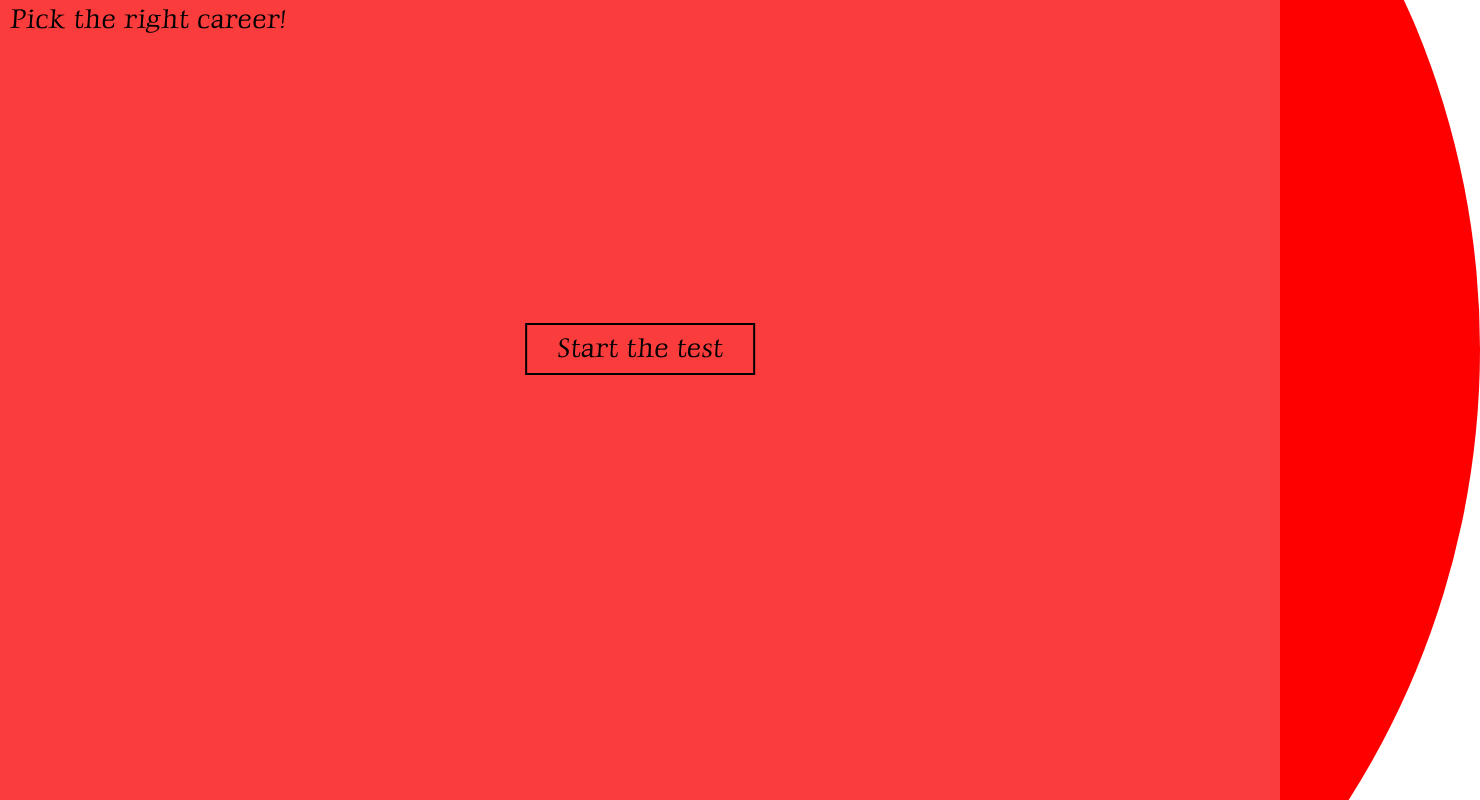
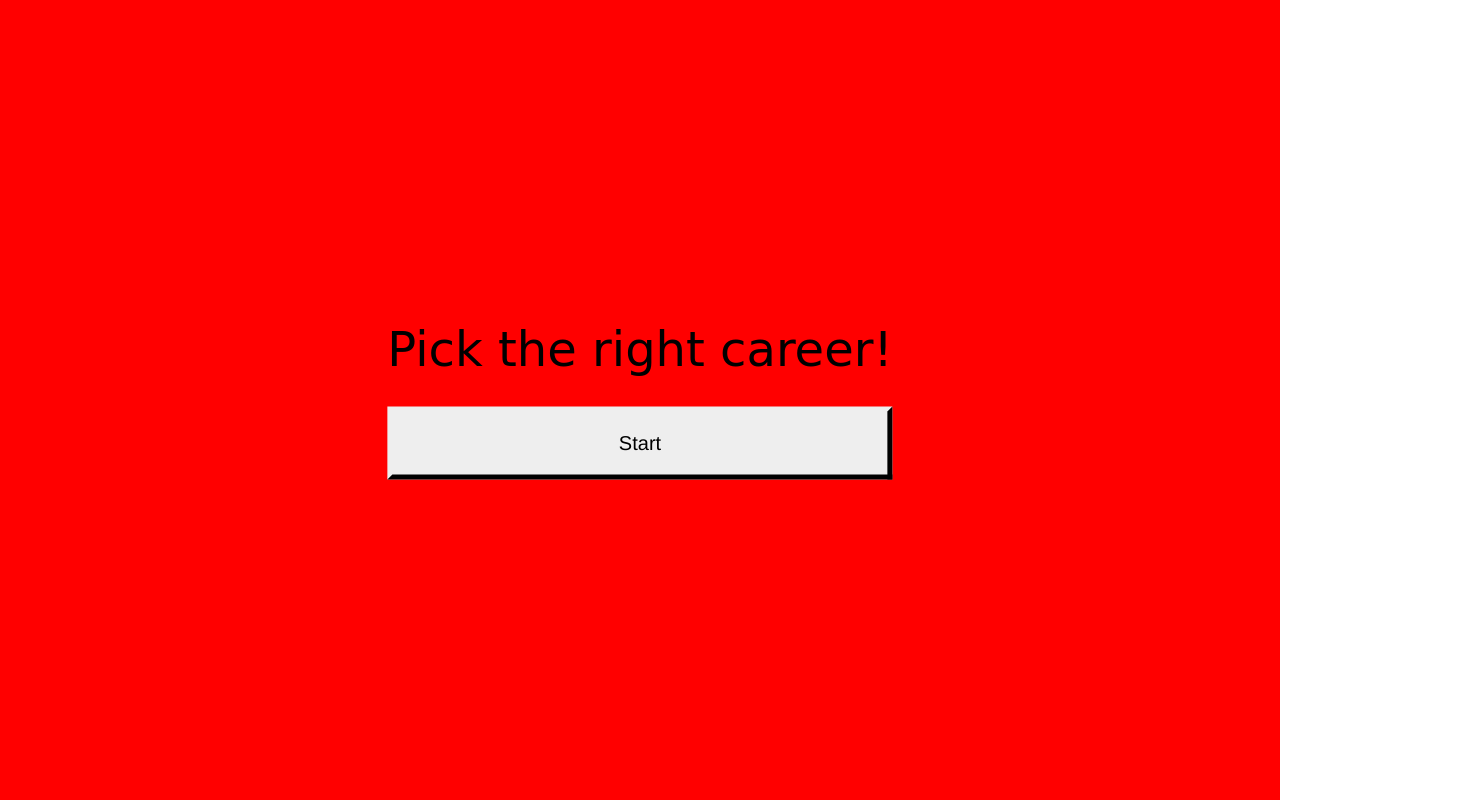
Before and after one commit to weiwanghasbeenused/color-blind, a plain HTML site: page index.html in a window 1280 px wide. Shown: the top 800 px of the page, 1480 px wide, since content can reach past the window. Drawn offline with Linux system fonts and the light colour scheme; a web font is replaced by a local one.

Commit message:
add more colors

```diff
--- /dev/null
+++ b/assets/js/colors.js
@@ -0,0 +1,197 @@
+var color_options = [
+	{ name:'blue', code: '#0000fff', hue: 'dark'},
+	{ name:'red', code: '#ff0000', hue: 'dark'},
+	{ name:'pink', code: '#FFC0CB', hue: 'light'},
+	{ name:'green', code: '#00ff00', hue: 'dark'},
+	{ name:'orange', code: '#FFA500', hue: 'light'},
+	{ name:'purple', code: '#800080', hue: 'dark'},
+	{ name:'brown', code: '#A52A2A', hue: 'dark'},
+	{ name:'yellow', code: '#FFFF00', hue: 'light'},
+	{name: "apple", code: "#8DB600", hue: "light"},
+	{name: "almond", code: "#ffebcd", hue: "dark"},
+	{name: "aureolin", code: "#fdee00", hue: "dark"},
+	{name: "blizzard blue", code: "#ace5ee", hue: "dark"},
+	{name: "bole", code: "#79443b", hue: "light"},
+	{name: "university red", code: "#cc0000", hue: "light"},
+	{name: "bondi blue", code: "#0095b6", hue: "light"},
+	{name: "bittersweet", code: "#fe6f5e", hue: "dark"},
+	{name: "bazaar", code: "#98777b", hue: "dark"},
+	{name: "byzantine", code: "#bd33a4", hue: "light"},
+	{name: "bubblegum", code: "#ffc1cc", hue: "dark"},
+	{name: "au lait", code: "#a67b5b", hue: "dark"},
+	{name: "celadon", code: "#ace1af", hue: "dark"},
+	{name: "coral", code: "#ff7f50", hue: "dark"},
+	{name: "cotton candy", code: "#ffbcd9", hue: "dark"},
+	{name: "dark lava", code: "#483c32", hue: "light"},
+	{name: "drab", code: "#967117", hue: "light"},
+	{name: "eggshell", code: "#f0ead6", hue: "dark"},
+	{name: "fawn", code: "#e5aa70", hue: "dark"},
+	{name: "folly", code: "#ff004f", hue: "dark"},
+	{name: "fulvous", code: "#e48400", hue: "light"},
+	{name: "ghost white", code: "#f8f8ff", hue: "dark"},
+	{name: "gainsboro", code: "#dcdcdc", hue: "dark"},
+	{name: "han blue", code: "#446ccf", hue: "dark"},
+	{name: "harvard crimson", code: "#c90016", hue: "light"},
+	{name: "honeydew", code: "#f0fff0", hue: "dark"},
+	{name: "icterine", code: "#fcf75e", hue: "dark"},
+	{name: "international orange", code: "#ff4f00", hue: "dark"},
+	{name: "jasper", code: "#d73b3e", hue: "dark"},
+	{name: "lilac", code: "#c8a2c8", hue: "dark"},
+	{name: "magnolia", code: "#f8f4ff", hue: "dark"},
+	{name: "mantis", code: "#74c365", hue: "light"},
+	{name: "malachite", code: "#0bda51", hue: "light"},
+	{name: "myrtle", code: "#21421e", hue: "light"},
+	{name: "nadeshiko pink", code: "#f6adc6", hue: "dark"},
+	{name: "ochre", code: "#cc7722", hue: "light"},
+	{name: "papaya", code: "#ffc281", hue: "dark"},
+	{name: "patriarch", code: "#800080", hue: "light"},
+	{name: "peridot", code: "#e6e200", hue: "light"},
+	{name: "puce", code: "#cc8899", hue: "dark"},
+	{name: "plum", code: "#dda0dd", hue: "dark"},
+	{name: "ruddy", code: "#ff0028", hue: "light"},
+	{name: "scarlet", code: "#ff2400", hue: "light"},
+	{name: "seashell", code: "#fff5ee", hue: "dark"},
+	{name: "silver", code: "#c0c0c0", hue: "light"},
+	{name: "smalt", code: "#003399", hue: "light"},
+	{name: "umber", code: "#635147", hue: "light"}
+];
+
+// var color_options_raw = `
+// Apple 8DB600
+
+// Almond ffebcd
+
+// Aureolin fdee00
+
+// Blizzard blue ace5ee
+
+// Bole 79443b
+
+// Boston University Red cc0000
+
+// Bondi Blue 0095b6
+
+// Bittersweet fe6f5e
+
+// Bazaar 98777b
+
+// Byzantine bd33a4
+
+// Bubble  e7feff
+
+// Bubblegum ffc1cc
+
+// Café au lait a67b5b
+
+// Celadon ace1af
+
+// Coral ff7f50
+
+// Cotton candy ffbcd9
+
+// Dark lava 483c32
+
+// Drab 967117
+
+// Eggshell f0ead6
+
+// Fawn e5aa70
+
+// Folly ff004f
+
+// Fulvous e48400
+
+// Ghost white f8f8ff
+
+// Gainsboro dcdcdc
+
+// Han blue 446ccf
+
+// Harvard crimson c90016
+
+// Honeydew f0fff0
+
+// Icterine fcf75e
+
+// International orange ff4f00
+
+// Jasper d73b3e
+
+// Lilac c8a2c8
+
+// Magnolia f8f4ff
+
+// Mantis 74c365
+
+// Malachite 0bda51
+
+// Myrtle 21421e
+
+// Nadeshiko pink f6adc6
+
+// Ochre cc7722
+
+// Papaya ffc281
+// Patriarch 800080
+
+// Peridot e6e200
+
+// Puce cc8899
+
+// Plum dda0dd
+
+// Ruddy ff0028
+
+// Scarlet ff2400
+
+// Seashell fff5ee
+
+// Silver c0c0c0
+
+// Smalt 003399
+
+// Umber 635147
+// `;
+// const pattern = /([A-Za-z]+\s?[A-Za-z]+)\s([A-Fa-f0-9]+)\s*[\r\n]+/g;
+// const found = [...color_options_raw.matchAll(pattern)];
+// const idx_last = found.length - 1;
+// var json = '[';
+// var sixteenToTen = {
+// 	0: 0,
+// 	1: 1,
+// 	2: 2,
+// 	3: 3,
+// 	4: 4,
+// 	5: 5,
+// 	6: 6,
+// 	7: 7,
+// 	8: 8,
+// 	9: 9,
+// 	A: 10,
+// 	B: 11,
+// 	C: 12,
+// 	D: 13,
+// 	E: 14,
+// 	F: 15
+// };
+
+// found.forEach((arr, i)=>{
+// 	let name = arr[1];
+// 	let code = arr[2];
+// 	let code_arr = code.split('');
+// 	var hue = 0;
+// 	code_arr.forEach( (digit, j)=>{
+// 		hue += sixteenToTen[digit.toUpperCase()];
+// 	});
+// 	if(hue > 44)
+// 		hue = 'dark';
+// 	else
+// 		hue = 'light';
+// 	json += '{name: "' + name.toLowerCase() + '", code: "#'+code+'", hue: "' + hue + '"}';
+// 	if(i != idx_last)
+// 	{
+// 		json += ',\n';
+// 	}
+// });
+// json+= ']';
+// console.log(json);
--- a/index.html
+++ b/index.html
@@ -2,16 +2,23 @@
 <html>
 	<head>
 		<title>Aptitude Test</title>
-		<link rel="stylesheet" href="assets/fonts/fonts.css">
-		<script type="text/javascript" src="assets/js/screenfull.min.js"></script>
+		<link rel="preconnect" href="https://fonts.googleapis.com">
+		<link rel="preconnect" href="https://fonts.gstatic.com" crossorigin>
+		<link href="https://fonts.googleapis.com/css2?family=Luxurious+Roman&display=swap" rel="stylesheet">
+		<script src="assets/js/colors.js"></script>
 	</head>
-	<body class="viewing-welcome">
+	<body class="">
+		<div id="main-container" class="viewing-welcome">
+			<!-- <div id="mask"></div> -->
+			<div id="progression-container"><div id="progression">1</div><div id="step-total">3</div></div>
+			<h1 id="prompt" class="lux">What color is this? </h1>
+			<div id ="container">
 
-		<div id="mask"></div>
-		<div id ="container">
-			<h1 id="title">Pick the right career!</h1>
-			<main id="main">
-				<div id="welcome-btn">Start the test</div>
+				<div id="cb-main">
+					<div id="welcome-container">
+						<h1 id="title" class="lux">Pick the right career!</h1>
+						<div id="welcome-btn" class="btn">Start</div>
+					</div>
 					<div id="object-container">
 						<div id="object"></div>
 					</div>
@@ -19,20 +26,42 @@
 						<h1>Sorry, you shouldn't <span id="occupation-wrong"></span>!</h1>
 						<h3>Maybe an artist?</h3>
 					</div>
-			</main>
+				</div>
 				<ul id="option-container">
 					<li class="option-wrapper"><div class="option btn">1</div></li>
 					<li class="option-wrapper"><div class="option btn">2</div></li>
 					<li class="option-wrapper"><div class="option btn">3</div></li>
 					<li class="option-wrapper"><div class="option btn">4</div></li>
 				</ul>
+
+			</div>
 			<div id="next-btn" class="btn">Try again</div>
 		</div>
-	</body>
-</html>
 		<style>
+			/*@font-face {
+			    font-family: 'luxurious_romanregular';
+			    src: url('luxuriousroman-regular-webfont.woff2') format('woff2'),
+			         url('luxuriousroman-regular-webfont.woff') format('woff'),
+			         url('luxuriousroman-regular-webfont.ttf') format('truetype');
+			    font-weight: normal;
+			    font-style: normal;
+
+			}*/
+
+
+
+
+			@font-face {
+			    font-family: 'neonderthawregular';
+			    src: url('neonderthaw-regular-webfont.woff2') format('woff2'),
+			         url('neonderthaw-regular-webfont.woff') format('woff'),
+			         url('neonderthaw-regular-webfont.ttf') format('truetype');
+			    font-weight: normal;
+			    font-style: normal;
+
+			}
 				*{margin: 0;padding: 0; font-weight: normal;}
-		body{font-family: helvetica, sans-serif;}
+				#main-container{font-family: helvetica, sans-serif; overflow: hidden; width: 100vw; max-width: 100%; position: relative;}
 				ul{list-style: none;}
 				#container
 				{
@@ -43,7 +72,7 @@
 					background-color: #ddd;
 					padding-bottom: 10px;
 				}
-		#main{
+				#cb-main{
 					flex: 1;
 					position: relative;
 				}
@@ -52,11 +81,13 @@
 					display: flex;
 					position: relative;
 					z-index: 10;
+					transition: opacity 1s, transform 1s;
 				}
 				.viewing-result #option-container
 				{
-			opacity: 0;
+					visibility: hidden;
 					pointer-events: none;
+					transition: opacity 0s, transform 0s;
 				}
 				#object-container
 				{
@@ -70,7 +101,19 @@
 					left: 50%;
 					top: 50%;
 					transform: translate(-50%, -50%);
-			transition: filter .75s, backdrop-filter.75s, transform .25s, background-color 1.5s;
+					transition: filter 1s, transform 1s, background-color 1.5s;
+				}
+				.transition #object
+				{
+					transition: filter 0s, transform 1s, background-color 1.5s;
+					-webkit-filter: blur(100px);
+					filter: blur(100px);
+				}
+				.transition #option-container
+				{
+					transition: opacity 0s, transform 0s;
+					opacity: 0;
+					transform: translate(0, 50px);
 				}
 				.viewing-result #object
 				{
@@ -80,19 +123,28 @@
 					filter: blur(100px);
 					transform: translate(-50%, -50%) scale(1.2);
 				}
+				.viewing-welcome #object
+				{
+					transition: filter 1s, transform 0s, background-color 1.5s;
+				}
 				#title
 				{
-			position: fixed;
-			top: 10px;
-			left: 10px;
-			font-family: luxurious_romanregular, serif;
-			font-size: 28px;
-			line-height: 0.75em;
+					/*position: absolute;*/
+					/*top: 20px;*/
+					/*left: 20px;*/
+					font-size: 48px;
+					/*line-height: 0.75em;*/
 					z-index: 1000;
+					opacity: 0;
+					margin-bottom: 30px;
+				}
+				.viewing-welcome #title
+				{
+					opacity: 1;
 				}
 				#and
 				{
-			font-family: neonderthawregular, serif;
+					/*font-family: neonderthawregular, serif;*/
 					font-size: 2em;
 					position: relative;
 					top: 0.2em;
@@ -104,16 +156,16 @@
 					pointer-events: none;
 					position:  absolute;
 					max-width: 560px;
-			left: 50%;
-			top: 50%;
+					left: 50vw;
+					top: 50vh;
 					transform:  translate(-50%, -50%);
-			font-family: luxurious_romanregular, serif;
+					font-family: 'Luxurious Roman', cursive;
 					font-size: 40px;
 					line-height: 2em;
 					text-align: center;
 
 				}
-		body[hue="dark"] #result-container
+				#main-container[hue="dark"] #result-container
 				{
 					color: #ddd;
 				}
@@ -133,7 +185,7 @@
 				.viewing-result #result-container
 				{
 					opacity: 1;
-			transition: opacity 1s 1s;
+					transition: opacity 1s 1.5s;
 				}
 				.option-wrapper
 				{
@@ -182,27 +234,25 @@
 					display: block;
 					left: 0px;
 					bottom: 10px;
-			transition: left 0s 2s;
+					transition: left 0s 2.5s;
 				}
 
-		#welcome-btn
+				#welcome-container
 				{
 					padding: 10px 30px;
-			border: 2px solid #000;
 					position: absolute;
-			top: 50%;
-			left: 50%;
+					top: 50vh;
+					left: 50vw;
 					transform: translate(-50%, -50%);
 					z-index: 1000;
-			cursor: pointer;
-			font-family: luxurious_romanregular, serif;
 					font-size: 28px;
 					opacity: 0;
 					pointer-events: none;
+					text-align: center;
 				}
-		#welcome-btn:hover
+				#welcome-btn
 				{
-			background-color: #fff;
+
 				}
 				#mask
 				{
@@ -212,29 +262,70 @@
 					background-color: #eee;
 					/*opacity: 0.5;*/
 					z-index: 950;
-			position: fixed;
+					position: absolute;
 					opacity: 0;
 					pointer-events: none;
 					transition: opacity 1s;
 				}
 				.viewing-welcome #mask
 				{
-			opacity: .25;
+					opacity: .5;
 					pointer-events: initial;
 				}
-		.viewing-welcome #welcome-btn
+				.viewing-welcome #welcome-container
 				{
 					opacity: 1;
 					pointer-events: initial;
 				}
 				.viewing-welcome #option-container
 				{
-			opacity: 0;
+					visibility: hidden;
 				}
 				.viewing-welcome #object
 				{
 					animation: saver 40s infinite linear;
 					transform: translate(-50%, -50%) scale(3);
+				}
+				.lux{
+					font-family: 'Luxurious Roman', cursive;
+				}
+				#prompt
+				{
+					position: absolute;
+					left: 20px;
+					top: 20px;
+				}
+				.viewing-welcome #prompt,
+				.viewing-result #prompt
+				{
+					opacity: 0;
+				}
+				#progression-container
+				{
+					/*font-weight: 300;*/
+					font-size: 72px;
+					position: absolute;
+					right: 75px;
+				}
+				.viewing-welcome #progression-container,
+				.viewing-result #progression-container
+				{
+					opacity: 0;
+				}
+				#step-total
+				{
+					position: absolute;
+					left: 48px;
+					top: 48px;
+				}
+				#step-total:before
+				{
+					content: '';
+					position: absolute;
+					border-top: 1px solid;
+					border-bottom: 1px solid;
+					width: 120px;
+					transform: translate(-65px, 20px) rotate(-50deg);
 				}
 
 				@keyframes saver {
@@ -244,8 +335,8 @@
 						filter: blur(0);
 					}
 					6.25% {
-				-webkit-filter: blur(100px);
-				filter: blur(100px);
+						/*-webkit-filter: blur(100px);*/
+						/*filter: blur(100px);*/
 					}
 					12.5% {
 						background-color: red;
@@ -253,8 +344,8 @@
 						filter: blur(0);
 					}
 					18.75% {
-				-webkit-filter: blur(100px);
-				filter: blur(100px);
+						/*-webkit-filter: blur(100px);*/
+						/*filter: blur(100px);*/
 					}
 					25% {
 						background-color: pink;
@@ -262,8 +353,8 @@
 						filter: blur(0);
 					}
 					31.25% {
-				-webkit-filter: blur(100px);
-				filter: blur(100px);
+						/*-webkit-filter: blur(100px);*/
+						/*filter: blur(100px);*/
 					}
 					37.5% {
 						background-color: green;
@@ -271,8 +362,8 @@
 						filter: blur(0);
 					}
 					43.75% {
-				-webkit-filter: blur(100px);
-				filter: blur(100px);
+						/*-webkit-filter: blur(100px);*/
+						/*filter: blur(100px);*/
 					}
 					50% {
 						background-color: orange;
@@ -280,8 +371,8 @@
 						filter: blur(0);
 					}
 					56.25% {
-				-webkit-filter: blur(100px);
-				filter: blur(100px);
+						/*-webkit-filter: blur(100px);*/
+						/*filter: blur(100px);*/
 					}
 					62.5% {
 						background-color: purple;
@@ -290,8 +381,8 @@
 					}
 					68.75%
 					{
-				-webkit-filter: blur(100px);
-				filter: blur(100px);
+						/*-webkit-filter: blur(100px);*/
+						/*filter: blur(100px);*/
 					}
 					75% {
 						background-color: brown;
@@ -299,8 +390,8 @@
 						filter: blur(0);
 					}
 					81.25% {
-				-webkit-filter: blur(100px);
-				filter: blur(100px);
+						/*-webkit-filter: blur(100px);*/
+						/*filter: blur(100px);*/
 					}
 					87.5% {
 						background-color: yellow;
@@ -308,8 +399,8 @@
 						filter: blur(0);
 					}
 					93.75% {
-				-webkit-filter: blur(100px);
-				filter: blur(100px);
+						/*-webkit-filter: blur(100px);*/
+						/*filter: blur(100px);*/
 					}
 					100% {
 						background-color: blue;
@@ -319,17 +410,8 @@
 				}
 		</style>
 		<script>
-	var body = document.body;
-	var color_options = [
-		{ name:'blue', hue: 'dark'},
-		{ name:'red', hue: 'dark'},
-		{ name:'pink', hue: 'light'},
-		{ name:'green', hue: 'dark'},
-		{ name:'orange', hue: 'light'},
-		{ name:'purple', hue: 'dark'},
-		{ name:'brown', hue: 'dark'},
-		{ name:'yellow', hue: 'light'}
-	];
+			var body = document.getElementById("main-container");
+
 			var occupation_options = [
 				'be a pilot',
 				'be a pharmacist',
@@ -344,6 +426,10 @@
 				'be a chef',
 				'be a florist'
 			];
+			var main_idx = 0;
+			var main_idx_limit = 5;
+			document.getElementById('step-total').innerText = main_idx_limit;
+			var sProgresstion = document.getElementById('progression');
 			function shuffle(array) {
 				let currentIndex = array.length,  randomIndex;
 				// While there remain elements to shuffle...
@@ -360,19 +446,23 @@
 			function swapColor(target){
 				shuffle(color_options);
 				let next_color_index = parseInt( Math.random() * color_options.length);
-		let next_color = color_options[next_color_index].name;
-		while(next_color == current_color)
+				let next_color_code = color_options[next_color_index].code;
+				while(next_color_code == current_color_code)
 				{
 					next_color_index = parseInt( Math.random() * color_options.length);
-			next_color = color_options[next_color_index].name;
+					next_color_code = color_options[next_color_index].code;
 				}
+				body.classList.add('transition');
 				setTimeout(function(){
 					current_color_index = next_color_index;
-			current_color = next_color;
-			target.style.backgroundColor = next_color;
+					current_color_code = next_color_code;
+					// current_color_name = color_options[current_color_index].name;
+					target.style.backgroundColor = next_color_code;
 					body.setAttribute('hue', color_options[next_color_index].hue);
+					body.classList.remove('transition');
 					// console.log(current_color_index, color_options[current_color_index]);
 				}, 0);
+
 
 
 			}
@@ -382,7 +472,10 @@
 				[].forEach.call(targets, function(el, i){
 					if(idx == current_color_index)
 						idx++;
+					if(Math.random() < 0.5)
 						el.innerText = color_options[idx].name;
+					else
+						el.innerText = color_options[idx].code.toUpperCase();
 					idx++;
 				});
 			}
@@ -420,27 +513,32 @@
 
 			}
 
-	function swapScene(){
-		if(body.classList.contains('viewing-result'))
+			function swapQuestion(){
+				main_idx ++;
+				sProgresstion.innerText = main_idx % main_idx_limit + 1;
+				if(main_idx % main_idx_limit == 0)
+					body.classList.add('viewing-result');
+				else
 				{
-			body.classList.remove('viewing-result');
 					swapColor(sObject);
 					setTimeout(function(){
 						swapOptions(sOptions, current_color_index);
 					}, 0);
 					swapOccupation(sOccupation_wrong);
-
-		}
-		else
-		{
-			body.classList.add('viewing-result');
 				}
 			}
+
+			function swapScene(){
+				body.classList.remove('viewing-result');
+				body.classList.add('viewing-welcome');
+			}
+
 
 			shuffle(color_options);
 			var sContainer = document.getElementById('container');
 			var current_color_index = parseInt( Math.random() * color_options.length);
-	var current_color = color_options[current_color_index].color;
+			var current_color_code = color_options[current_color_index].code;
+			// var current_color_name = color_options[current_color_index].name;
 			body.setAttribute('hue', color_options[current_color_index].hue);
 			var sObject = document.getElementById('object');
 			swapColor(sObject);
@@ -448,12 +546,12 @@
 			swapOptions(sOptions, current_color_index);
 
 			var sOccupation_wrong = document.getElementById('occupation-wrong');
-	// var sOccupation_try = document.getElementById('occupation-try');
+
 			swapOccupation(sOccupation_wrong);
 
 			[].forEach.call(sOptions, function(el, i){
 				el.addEventListener('click', function(){
-			swapScene();
+					swapQuestion();
 				});
 			});
 			var sNext_btn = document.getElementById('next-btn');
@@ -473,14 +571,13 @@
 				sObject.style.width = object_size + 'px';
 			});
 
-	window.addEventListener('keydown', function(e){
-		console.log(e.keyCode);
-		if(e.keyCode == '70')
-		{
-			screenfull.toggle(body);
+
+			var sWelcome_btnn = document.getElementById('welcome-btn');
+			if(sWelcome_btnn) {
+				sWelcome_btnn.addEventListener('click', function(){
+					body.classList.remove('viewing-welcome');
+				});
 			}
-	});
-
-	let sWelcome_btn = document.getElementById('welcome-btn');
-	if(sWelcome_btn) sWelcome_btn.addEventListener('click', () => { body.classList.remove('viewing-welcome'); });
 		</script>
+	</body>
+</html>
```
Lines whose indentation alone changed are shown as unchanged.
